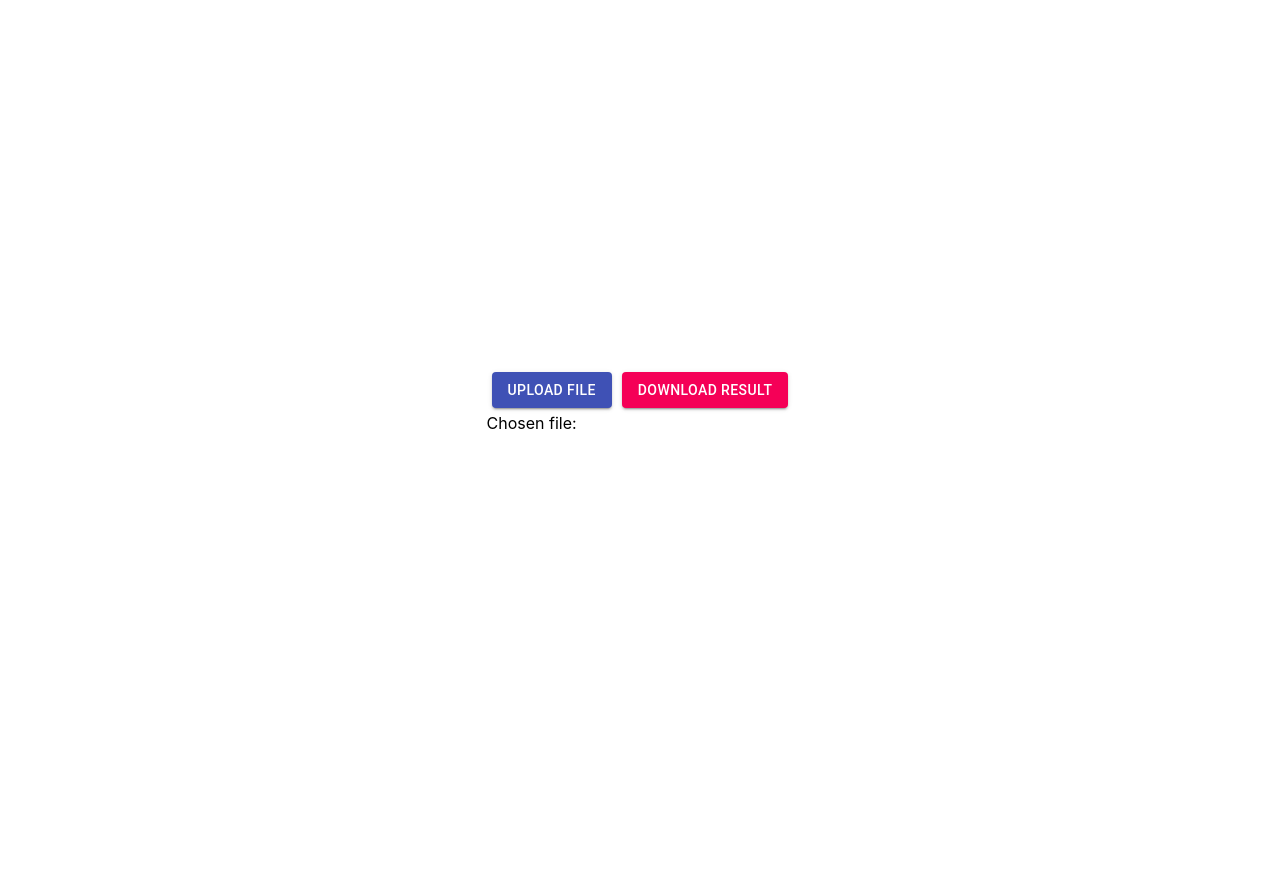
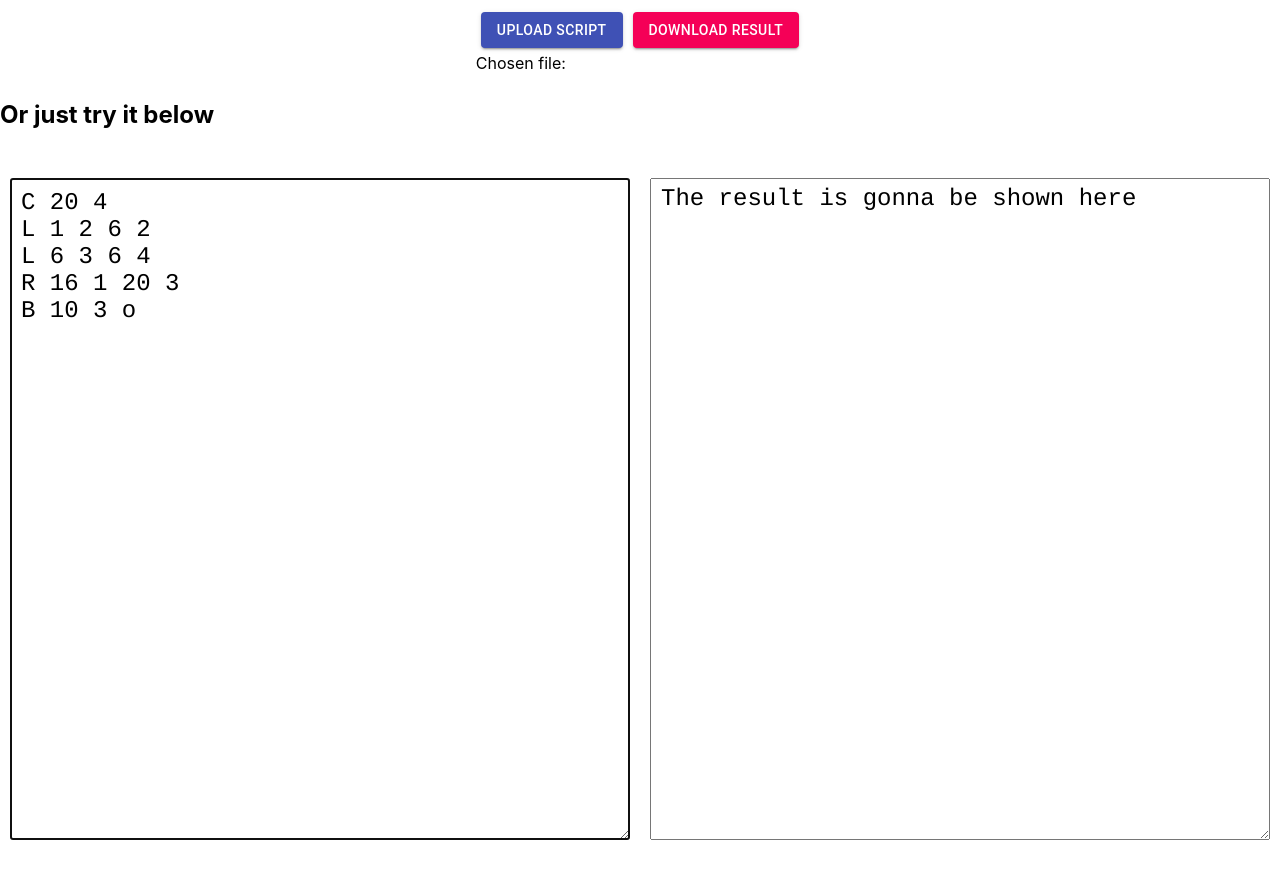
Before and after one commit to vadikmash/elephant-js, a React (Create React App) app: page / in a window 1280 px wide. Before the commit the page ends 800 px from the top, so only its background shows below. Built offline with nearby package versions, Linux system fonts and the light colour scheme.

Commit message:
feat: instant drawer, other

```diff
--- a/src/App.js
+++ b/src/App.js
@@ -1,6 +1,6 @@
 import React from 'react';
 
-import Main from './Main';
+import Main from './components/Main';
 
 const App = () => {
   return (
--- a/src/Drawer.js
+++ b/src/Drawer.js
@@ -12,30 +12,44 @@ export default class Drawer extends StateObject {
   }
 
   execute = (script) => {
-    const lines = script.split('\n');
+    const lines = script.trim().split('\n');
 
     lines.forEach(line => {
       const [command, ...args] = line.split(' ');
 
+      if (command) {
+        if (command === 'C') {
+          if(!this.canvas) {
+            this.createCanvas(...args);
+          } else {
+            throw new Error('Canvas has already been created!');
+          }
+        } else {
+          if (!this.canvas) {
+            throw new Error(
+              `Cannot execute command ${command}.
+              Create canvas (use 'C' command) before drawing!`
+            );
+          }
+        }
+
         switch (command) {
           case 'C':
-          this.createCanvas(...args);
-          this.updateResult();
-          return;
+            break;
           case 'L':
             this.drawLine(...args);
-          this.updateResult();
-          return;
+            break;
           case 'R':
             this.drawRectangle(...args);
-          this.updateResult();
-          return;
+            break;
           case 'B':
             this.bucketFilling(...args);
+            break;
+          default:
+            throw new Error(`Command '${command}' was not found!`);
+        }
+
         this.updateResult();
-          return;
-        default:
-          throw new Error('Command not found!');
       }
     });
   }
@@ -57,7 +71,7 @@ export default class Drawer extends StateObject {
     let line = Array(width + 2).fill(' ');
     line[0] = '|';
     line[line.length - 1] = '|';
-    let topBottomLine = Array(width).fill('-');
+    let topBottomLine = Array(width + 2).fill('-');
     const matrix = new Array(height + 2).fill().map(() => [...line]);
     matrix[0] = topBottomLine;
     matrix[matrix.length - 1] = topBottomLine;
@@ -80,7 +94,7 @@ export default class Drawer extends StateObject {
   }
 
   drawLine = (x1Str, y1Str, x2Str, y2Str) => {
-    this.checkArguments([x1Str, y1Str, x2Str, y2Str], 'D', 'draw line');
+    this.checkArguments([x1Str, y1Str, x2Str, y2Str], 'L', 'draw line');
 
     const x1 = +x1Str;
     const y1 = +y1Str;
@@ -110,10 +124,12 @@ export default class Drawer extends StateObject {
 
       return;
     }
+
+    throw new Error('Only vertical and horisintal lines are allowed!')
   }
 
   drawRectangle = (x1, y1, x2, y2) => {
-    this.checkArguments([x1, y1, x2, y2], 'D', 'draw rectangle');
+    this.checkArguments([x1, y1, x2, y2], 'R', 'draw rectangle');
 
     if (this.isOutOfRange(x1, y1) || this.isOutOfRange(x2, y2)) {
       throw new Error('Out of range!');
@@ -125,8 +141,52 @@ export default class Drawer extends StateObject {
     this.drawLine(x2, y2, x2, y1);
   }
 
-  bucketFilling = (x, y, filling) => {
+  bucketFilling = (xFirst, yFirst, filling) => {
+    const { isOutOfRange } = this;
 
+    this.checkArguments([xFirst, yFirst], 'B', 'paint bucket');
+
+    if (isOutOfRange(xFirst, yFirst)) {
+      throw new Error('Out of range!');
+    }
+
+    if (!filling) {
+      throw new Error('No filling argument provided!');
+    }
+
+    filling = filling[0];
+
+
+    // recursive filling algorithm
+    const fill = (x, y, initialFilling) => {
+      if (!isOutOfRange(x, y) && initialFilling !== this.canvas.matrix[y][x]) {
+        // top
+        if (!isOutOfRange(x, y - 1) && this.canvas.matrix[y - 1][x] === initialFilling) {
+          this.canvas.matrix[y - 1][x] = filling;
+          fill(x, y - 1, initialFilling);
+        }
+        // right
+        if (!isOutOfRange(x + 1, y) && this.canvas.matrix[y][x + 1] === initialFilling) {
+          this.canvas.matrix[y][x + 1] = filling;
+          fill(x + 1, y, initialFilling);
+        }
+        // bottom
+        if (!isOutOfRange(x, y + 1) && this.canvas.matrix[y + 1][x] === initialFilling) {
+          this.canvas.matrix[y + 1][x] = filling;
+          fill(x, y + 1, initialFilling);
+        }
+        // left
+        if (!isOutOfRange(x - 1, y) && this.canvas.matrix[y][x - 1] === initialFilling) {
+          this.canvas.matrix[y][x - 1] = filling;
+          fill(x - 1, y, initialFilling);
+        }
+      }
+    }
+
+    const initialFilling = this.canvas.matrix[yFirst][xFirst];
+    this.canvas.matrix[yFirst][xFirst] = filling;
+
+    fill(xFirst, yFirst, initialFilling);
   }
 
   updateResult() {
--- a/src/ScriptManager.js
+++ b/src/ScriptManager.js
@@ -9,8 +9,6 @@ export default class ScriptManager extends StateObject {
       script: '',
       result: ''
     }
-
-    this.drawer = new Drawer();
   }
 
   loadFromFile (file, setErrorMessage) {
@@ -20,7 +18,7 @@ export default class ScriptManager extends StateObject {
         this.setState({ script: e.target.result});
 
         try {
-          this.execute();
+          this.execute(this.state.script);
         } catch (error) {
           setErrorMessage && setErrorMessage(error.message);
         }
@@ -31,15 +29,19 @@ export default class ScriptManager extends StateObject {
     reader.readAsBinaryString(file);
   }
 
-  execute = () => {
-    const { script } = this.state;
+  execute = (script) => {
+    const drawer = new Drawer();
 
     if (script) {
       try {
-      this.drawer.execute(script);
-    } catch (error) {
-      throw error
-        }
+        drawer.execute(script);
+
+        const result = drawer.getResult();
+
+        this.setState({ result });
+      } catch (error) {
+        throw error
+      }
 
       return;
     }
@@ -48,14 +50,16 @@ export default class ScriptManager extends StateObject {
   }
 
   getResult = () => {
-    return this.drawer.getResult();
+    return this.state.result;
   }
 
   downloadResult = () => {
     const result = this.getResult();
 
-    console.log(result);
-
-    // do smth
+    const link = document.createElement('a');
+    link.download = 'drawing.txt';
+    const blob = new Blob([result], { type: 'text/plain' });
+    link.href = window.URL.createObjectURL(blob);
+    link.click();
   }
 }
--- a/src/Main.js
+++ b/src/components/FileDrawer.js
@@ -2,10 +2,10 @@ import React, { useRef, useState, useEffect } from 'react';
 import Buttton from '@material-ui/core/Button';
 import { makeStyles } from '@material-ui/core/styles';
 
-import SctiptManager from './ScriptManager';
+import SctiptManager from '../ScriptManager';
 
 
-const Main = () => {
+const FileDrawer = () => {
   const classes = useStyles();
   const fileInput = useRef();
   const [fileUri, setFileUri] = useState('');
@@ -59,7 +59,7 @@ const Main = () => {
             color="primary"
             onClick={chooseFile}
           >
-            Upload File
+            Upload Script
           </Buttton>
           <Buttton
             className={classes.button}
@@ -82,12 +82,12 @@ const Main = () => {
 }
 
 
-export default Main;
+export default FileDrawer;
 
 
 const useStyles = makeStyles(theme => ({
   main: {
-    height: '100vh',
+    height: '10vh',
     width: '100vw',
     display: 'flex',
     justifyContent: 'center',
--- /dev/null
+++ b/src/components/InstantDrawer.js
@@ -0,0 +1,81 @@
+import React, { useState, useEffect } from 'react';
+import { makeStyles } from '@material-ui/core/styles';
+
+import SctiptManager from '../ScriptManager';
+
+const defaultScript = `C 20 4
+L 1 2 6 2
+L 6 3 6 4
+R 16 1 20 3
+B 10 3 o`;
+
+
+const InstantDrawer = () => {
+  const classes = useStyles();
+  const [scriptManager, setScriptManager] = useState(null);
+  const [result, setResult] = useState('The result is gonna be shown here');
+  useEffect(() => setScriptManager(new SctiptManager()), []);
+
+  const processScript = (event) => {
+    setResult('');
+    try {
+      scriptManager && scriptManager.execute(event.target.value);
+      setResult(scriptManager.getResult());
+    } catch (error) {
+      setResult(error.message)
+    }
+  }
+
+  return (
+    <>
+      <h2>Or just try it below</h2>
+      <div
+        className={classes.main}
+      >
+        <textarea
+          className={classes.textarea}
+          onChange={processScript}
+          autoFocus
+          defaultValue={defaultScript}
+        ></textarea>
+        <textarea
+          className={classes.output}
+          readOnly
+          value={result}
+        >
+        </textarea>
+      </div>
+    </>
+  );
+}
+
+
+export default InstantDrawer;
+
+
+const useStyles = makeStyles(theme => ({
+  main: {
+    height: '90vh',
+    width: '100vw',
+    display: 'flex',
+    justifyContent: 'center',
+    alignItems: 'center'
+  },
+  textarea: {
+    height: '80vh',
+    flex: 1,
+    margin: '10px',
+    padding: '10px',
+    fontSize: '3vh',
+    fontFamily: 'Courier'
+  },
+  output: {
+    height: '80vh',
+    flex: 1,
+    margin: '10px',
+    padding: '10px',
+    fontSize: '3vh',
+    lineHeight: '2.5vh',
+    fontFamily: 'Courier'
+  }
+}));
--- /dev/null
+++ b/src/components/Main.js
@@ -0,0 +1,17 @@
+import React from 'react';
+
+import FileDrawer from './FileDrawer';
+import InstantDrawer from './InstantDrawer';
+
+
+const Main = () => {
+  return (
+    <>
+      <FileDrawer />
+      <InstantDrawer />
+    </>
+  );
+}
+
+
+export default Main;
```
Lines whose indentation alone changed are shown as unchanged.
